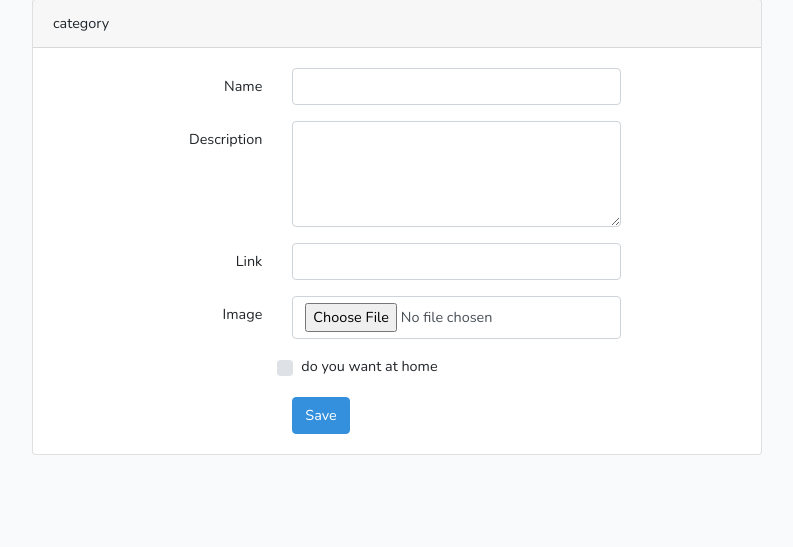
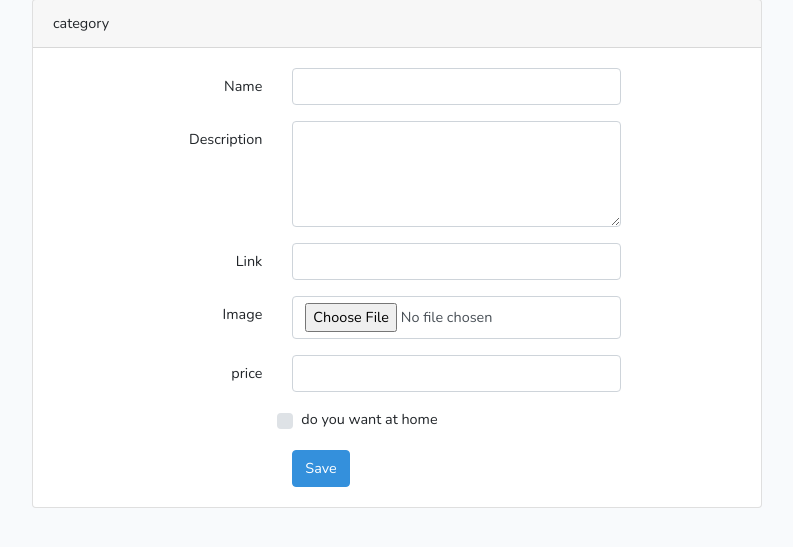
Before and after one commit to hassanhitleap1/show, a Laravel app: page /products/create in a window 1280 px wide. Shown: the part 80-627 px from the top of the page, without its empty margins (243-1036 px from the left). Run offline with Laravel 8, Linux system fonts and the light colour scheme; some libraries are stand-ins or nearby versions.

Commit message:
add price to product

```diff
--- a/app/Http/Controllers/ProductController.php
+++ b/app/Http/Controllers/ProductController.php
@@ -45,6 +45,7 @@ class ProductController extends Controller
          'description'=>'required',
          'link'=>'required',
          'image'=>'required|image',
+         'price'=>'required|numeric'
          ]);
 
          if ($validator->fails()) {
@@ -67,6 +68,7 @@ class ProductController extends Controller
          $product->link=$request->get('link');
          $product->image_path='image/prodcut-image/'.$name;
         $product->at_home= ($request->get('at_home'))? 1:0;
+        $product->price=$request->get('price');
          $product->save();
         return redirect('products');
     }
@@ -110,6 +112,7 @@ class ProductController extends Controller
          'name' => 'required',
          'description'=>'required',
          'link'=>'required',
+         'price'=>'required|numeric'
          ]);
 
          if ($validator->fails()) {
@@ -135,6 +138,7 @@ class ProductController extends Controller
          $product->description=$request->get('description');
          $product->link=$request->get('link');
         $product->at_home=($request->get('at_home')) ? 1 : 0;
+        $product->price=$request->get('price');
          $product->save();
         return redirect('products');
     }
--- a/resources/views/products/create.blade.php
+++ b/resources/views/products/create.blade.php
@@ -58,6 +58,19 @@
 
                                 </div>
                         </div>
+                        <div class="form-group row">
+                                <label for="price" class="col-sm-4 col-form-label text-md-right">price</label>
+
+                                <div class="col-md-6">
+                                    <input id="price" type="text" class="form-control{{ $errors->has('price') ? ' is-invalid' : '' }}" name="price"  >
+
+                                    @if ($errors->has('price'))
+                                        <span class="invalid-feedback" role="alert">
+                                            <strong>{{ $errors->first('price') }}</strong>
+                                        </span>
+                                    @endif
+                                </div>
+                        </div>
 
                         <div class="form-group row">
                                 <label for="name" class="col-sm-4 col-form-label text-md-right"></label>
```
Also changed, not shown: resources/views/products/edit.blade.php (+13 -0 lines), database/migrations/2018_08_08_091507_create_products_table.php.
